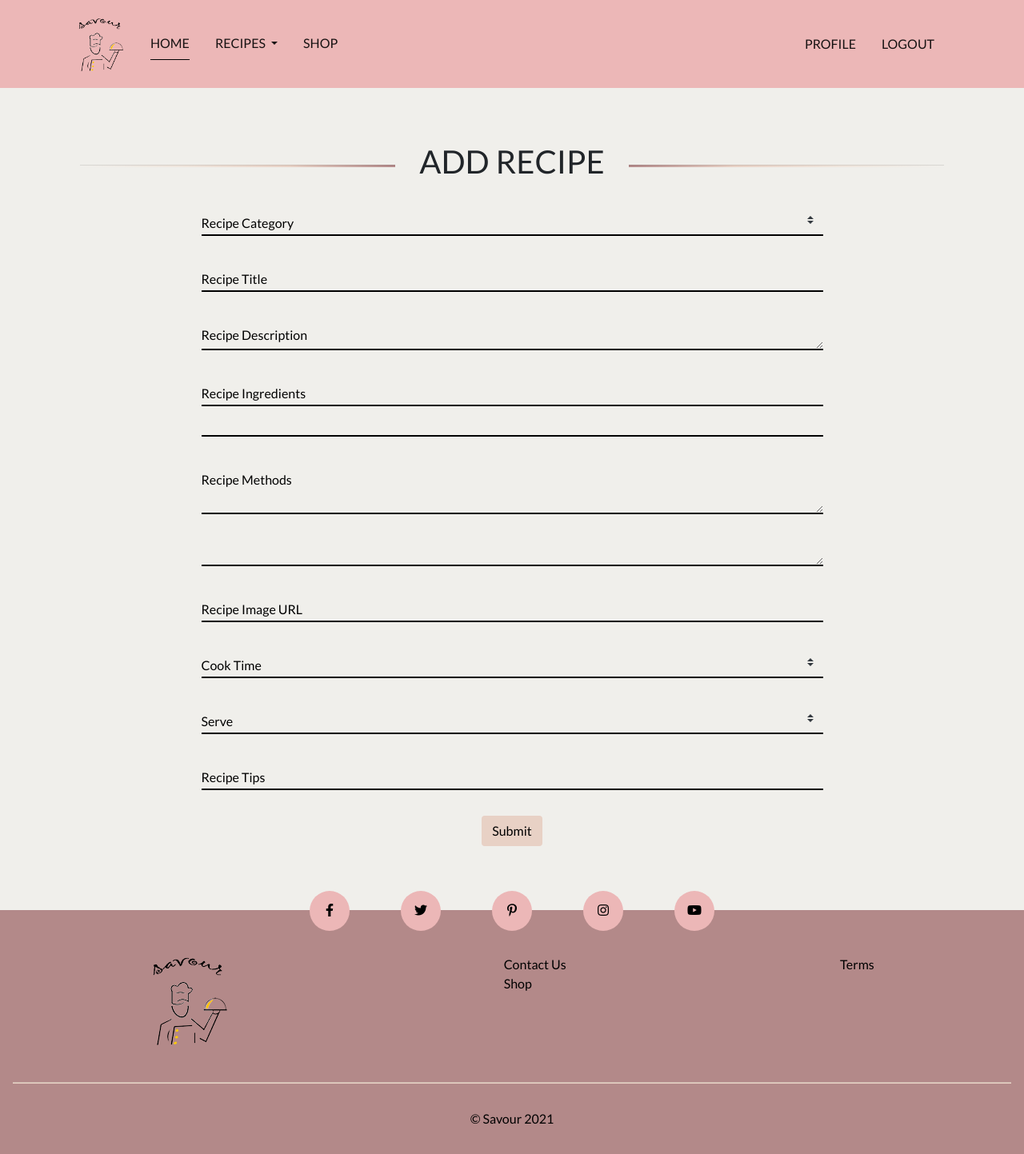
After one commit to constantinadrian/savour, a Flask app: page /add_recipe in a window 1280 px wide. The commit adds this page. Shown: the whole page at 80% size. Run offline with Flask 2, Linux system fonts and the light colour scheme; the visitor is signed in with stand-in values (Sample User, id 1); a database or web service that is not in the repository returns one stand-in record (values such as "Sample title"); some libraries are stand-ins or nearby versions.

Commit message:
[Add] Added add_recipe.html template

```diff
--- a/app.py
+++ b/app.py
@@ -161,6 +161,13 @@ def profile(username):
                            categories=categories)
 
 
+@app.route("/add_recipe", methods=["GET", "POST"])
+@login_required
+def add_recipe():
+    categories_recipes = mongo.db.categories.find()
+    return render_template("pages/add_recipe.html", page="form", categories_recipes=categories_recipes)
+
+
 @app.route("/logout")
 def logout():
     """
--- a/static/css/forms.css
+++ b/static/css/forms.css
@@ -1,22 +1,45 @@
 /* -------------------------------- Custom form display  ---------------------------------- */
 .login-container,
-.register-container {
+.register-container,
+.create-recipes-container {
     padding-top: 5rem;
     padding-bottom: 5rem;
 }
 
 .form-login,
-.form-register {
+.form-register,
+.form-recipe {
     width: 90%;
 }
 
+.ingredients-list,
+.methods-list {
+    display: -webkit-box;
+    display: -ms-flexbox;
+    display: flex;
+    -webkit-box-orient: vertical;
+    -webkit-box-direction: normal;
+        -ms-flex-direction: column;
+            flex-direction: column;
+    padding-left: 0;
+    margin-bottom: 0;
+    list-style: none;
+}
+
+textarea {
+    overflow-y: hidden;
+}
+
 .form-login .form-group,
-.form-register .form-group {
+.form-register .form-group,
+.form-recipe .form-group {
     position: relative;
 }
 
 .form-login .form-control,
-.form-register .form-control {
+.form-register .form-control,
+.form-recipe .form-control,
+.form-recipe .custom-select {
     background-color: #f0efeb;
     border: 0;
     border-radius: 0;
@@ -25,14 +48,17 @@
 }
 
 .form-login .form-control:focus,
-.form-register .form-control:focus {
+.form-register .form-control:focus,
+.form-recipe .form-control:focus,
+.form-recipe .custom-select:focus {
     background-color: #f0efeb;
     box-shadow: none;
     border-color:#b38989;
 }
 
 .form-login .form-group label,
-.form-register .form-group label {
+.form-register .form-group label,
+.form-recipe .form-group label {
     position: absolute;
     top: 10px;
     left: 0;
@@ -41,14 +67,20 @@
 }
 
 .form-login .form-group label span,
-.form-register .form-group label span {
+.form-register .form-group label span,
+.form-recipe .form-group label span {
     display: inline-block;
 }
 
 .form-login .form-group .form-control:focus + label span,
 .form-login .form-group input:valid + label span,
 .form-register .form-group .form-control:focus + label span,
-.form-register .form-group input:valid + label span {
+.form-register .form-group input:valid + label span,
+.form-recipe .form-group .form-control:focus + label span,
+.form-recipe .form-group .custom-select:focus + label span,
+.form-recipe .form-group input:valid + label span,
+.form-recipe .form-group select:valid + label span,
+.form-recipe .form-group textarea:valid + label span {
     transform: translateY(-25px);
     font-size: 12px;
     color: #b38989;
@@ -61,7 +93,8 @@
 
 @media only screen and (min-width: 992px) {
     .form-login,
-    .form-register {
+    .form-register,
+    .form-recipe {
         width: 70%;
     }
 }
--- /dev/null
+++ b/templates/pages/add_recipe.html
@@ -0,0 +1,144 @@
+{% extends "layout/base.html" %}
+
+{% block content %}
+
+    <section class="create-recipes-section">
+        <div class="container create-recipes-container">
+            <div class="recipes-section-row-title">
+                <div class="col">
+                    <hr class="section-hr-left">
+                </div>
+                <div class="col-auto">
+                    <h2 class="section-title">Add recipe</h2>
+                </div>
+                <div class="col">
+                    <hr class="section-hr-right">
+                </div>
+            </div>
+            <div class="recipes-section-row-recipes">
+
+                <form class="form-recipe" id='add-recipe' action="{{ url_for('add_recipe') }}" method="POST" autocomplete="off">
+                    <div class="form-row">
+                        <div class="col-md-12 mb-3">
+                            <div class="form-group">
+                                <select class="custom-select" id="recipe-category" name="recipe-category" required>
+                                    <option selected disabled hidden value="">&nbsp;</option>
+                                    {% for category_recipe in categories_recipes %}
+                                        <option value="{{ category_recipe.categoryName }}">{{ category_recipe.categoryName|title }}</option>
+                                    {% endfor %}
+                                </select>
+                                <label for="recipe-category"><span>Recipe Category</span></label>
+                            </div>
+                        </div>
+                    </div>
+
+                    <div class="form-row">
+                        <div class="col-md-12 mb-3">
+                            <div class="form-group">
+                                <input type="text" class="form-control" id="recipe-title" name="recipe-title" required>
+                                <label for="recipe-title"><span>Recipe Title</span></label>
+                            </div>
+                        </div>
+                    </div>
+
+                    <div class="form-row">
+                        <div class="col-md-12 mb-3">
+                            <div class="form-group">
+                                <textarea class="form-control" id="recipe-description" name="recipe-description" rows="1" maxlength="150" required></textarea>
+                                <label for="recipe-description"><span>Recipe Description</span></label>
+                            </div>
+                        </div>
+                    </div>
+
+                    <div class="form-row">
+                        <div class="col-md-12 mb-3">
+                            <div class="form-group">
+                                <ul class="ingredients-list">
+                                    <li class="ingredient">
+                                        <input type="text" class="form-control" id="recipe-ingredient" name="recipe-ingredient" required>
+                                        <label for="recipe-ingredient"><span>Recipe Ingredients</span></label>
+                                    </li>
+                                    <li class="ingredient">
+                                        <input type="text" class="form-control" name="recipe-ingredient" required>
+                                    </li>
+                                </ul>
+                            </div>
+                        </div>
+                    </div>
+
+                    <div class="form-row">
+                        <div class="col-md-12 mb-3">
+                            <div class="form-group">
+                                <ul class="methods-list">
+                                    <li class="methods">
+                                        <textarea class="form-control" id="recipe-methods" name="recipe-methods" rows="2" maxlength="320" required></textarea>
+                                        <label for="recipe-methods"><span>Recipe Methods</span></label>
+                                    </li>
+                                    <li class="methods">
+                                        <textarea class="form-control" name="recipe-methods" rows="2" maxlength="320" required></textarea>
+                                    </li>
+                                </ul>
+                            </div>
+                        </div>
+                    </div>
+
+                    <div class="form-row">
+                        <div class="col-md-12 mb-3">
+                            <div class="form-group">
+                                <input type="text" class="form-control" id="recipe-image-url" name="recipe-image-url" required>
+                                <label for="recipe-image-url"><span>Recipe Image URL</span></label>
+                            </div>
+                        </div>
+                    </div>
+
+                    <div class="form-row">
+                        <div class="col-md-12 mb-3">
+                            <div class="form-group">
+                                <select class="custom-select" id="recipe-cook-time" name="recipe-cook-time" required>
+                                    <option selected disabled hidden value="">&nbsp;</option>
+                                    <option value="5">5 Min</option>
+                                    <option value="10">10 Min</option>
+                                    <option value="15">15 Min</option>
+                                    <option value="20">20 Min</option>
+                                    <option value="25">25 Min</option>
+                                </select>
+                                <label for="recipe-cook-time"><span>Cook Time</span></label>
+                            </div>
+                        </div>
+                    </div>
+
+                    <div class="form-row">
+                        <div class="col-md-12 mb-3">
+                            <div class="form-group">
+                                <select class="custom-select" id="recipe-serve" name="recipe-serve" required>
+                                    <option selected disabled hidden value="">&nbsp;</option>
+                                    <option value="2">2</option>
+                                    <option value="3">3</option>
+                                    <option value="4">4</option>
+                                </select>
+                                <label for="recipe-serve"><span>Serve</span></label>
+                            </div>
+                        </div>
+                    </div>
+
+                    <div class="form-row">
+                        <div class="col-md-12 mb-3">
+                            <div class="form-group">
+                                <input type="text" class="form-control" id="recipe-tips" name="recipe-tips" required>
+                                <label for="recipe-tips"><span>Recipe Tips</span></label>
+                            </div>
+                        </div>
+                    </div>
+
+                    <div class="form-row">
+                        <div class="col-md-12 col-sm-12 text-center">
+                            <button class="btn btn--champagne-pink my-2 my-sm-0" type="submit">Submit</button>
+                        </div>
+                    </div>
+                </form>
+
+            </div>
+        </div>
+    </section>
+
+{% endblock %}
--- a/templates/pages/profile.html
+++ b/templates/pages/profile.html
@@ -13,7 +13,7 @@
                     {% if session["user"] == "admin" %}
                     <a href="{{ url_for('home') }}" class="btn btn--champagne-pink my-2 my-sm-0">Manage Category</a>
                     {% endif %}
-                    <a href="{{ url_for('home') }}" class="btn btn--champagne-pink my-2 my-sm-0">Add Recipe</a>
+                    <a href="{{ url_for('add_recipe') }}" class="btn btn--champagne-pink my-2 my-sm-0">Add Recipe</a>
                 </div>
             </div>
         </div>
```
